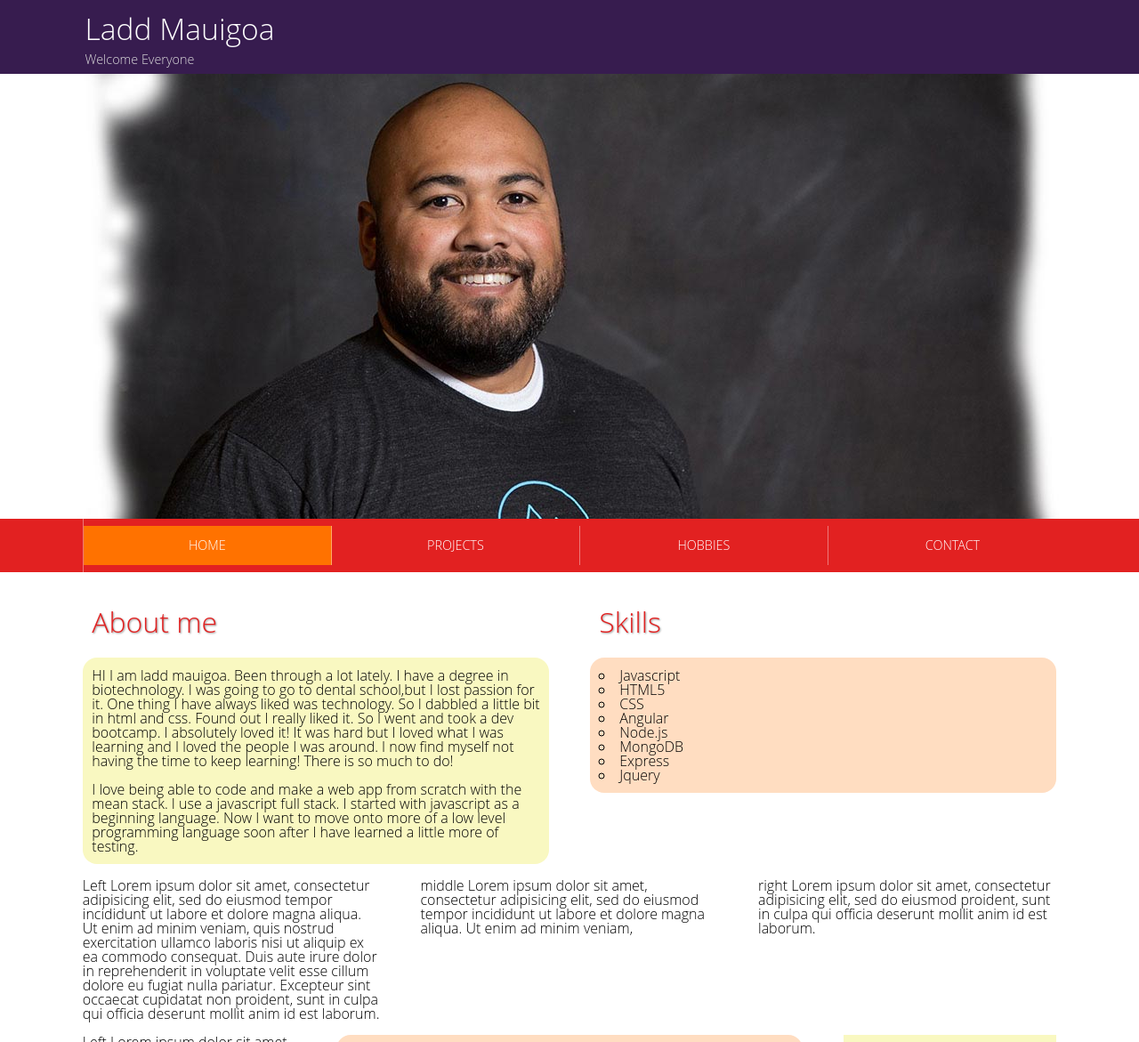
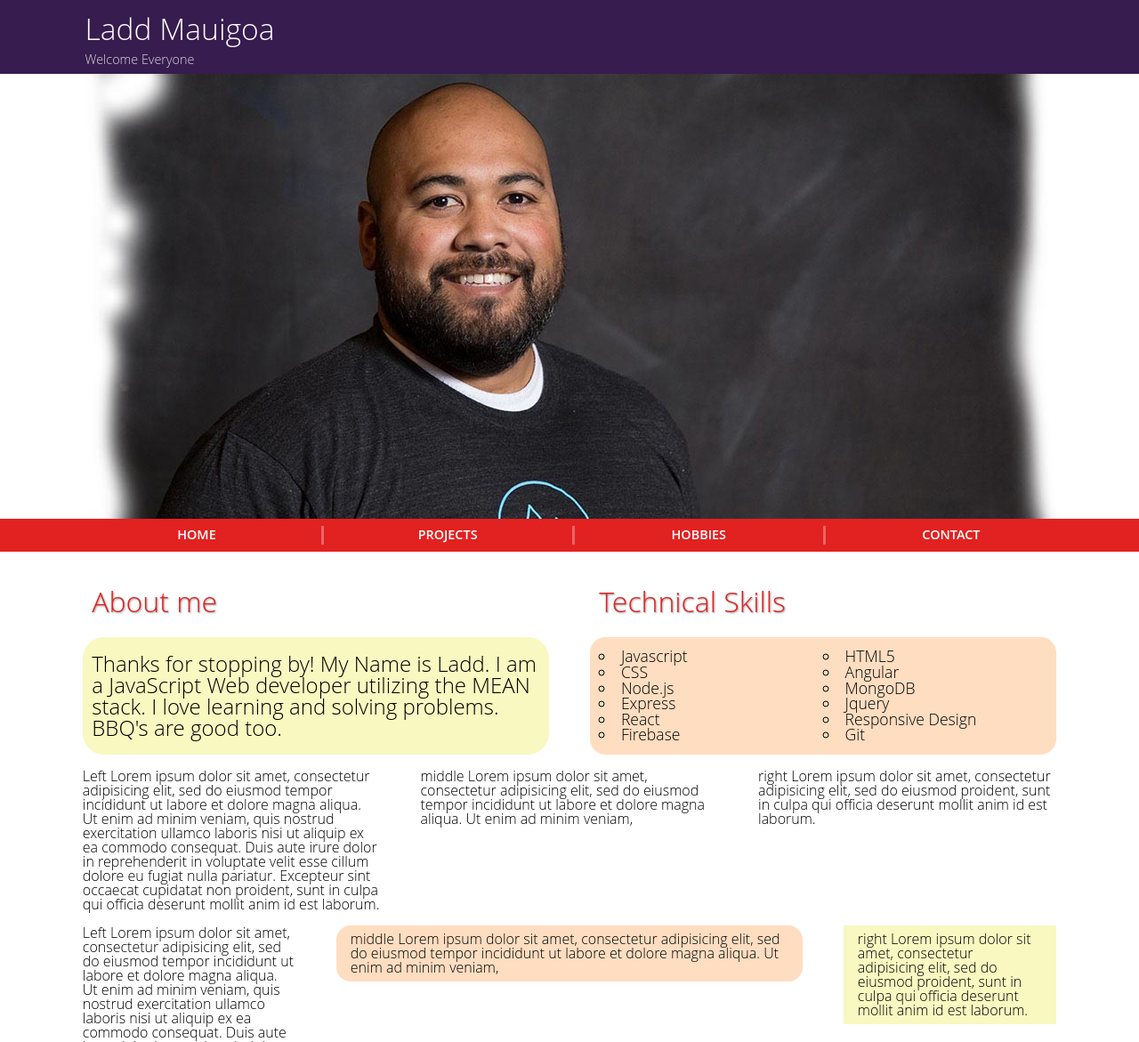
Before and after one commit to laddmauigoa/personalResponsive, a website: page public/index.html at #/contact in a window 1280 px wide. Shown: the top 1171 px of the page at 89% size. Drawn offline with nearby package versions, Linux system fonts and the light colour scheme; some packages are replaced by stand-ins of ours.

Commit message:
fixed the lists and added more templates

```diff
--- a/public/index.html
+++ b/public/index.html
@@ -40,7 +40,7 @@
 		<div id='navWrapper' >
 		<nav>
 			<ul id='myNav' class='clearfix'>
-				<li class='active'><a href='/#/'>HOME</a></li>
+				<li><a href='/#/'>HOME</a></li>
 				<li><a href='/#/projects'>PROJECTS</a></li>
 				<li><a href='/#/hobbies'>HOBBIES</a></li>
 				<li><a href='/#/contact'>CONTACT</a></li>
--- a/public/stylesheets/desktop.css
+++ b/public/stylesheets/desktop.css
@@ -14,16 +14,17 @@
 
 
 
+	nav ul {
+		padding-left: 1%;
+	}
 	nav ul li a {
 		transition: background .3s linear;
+		padding: .2em 1.5em;
 	}
 
 	nav ul li a:hover {
 		background-color: rgba(0,0,0,0.4);
-
 	}
 
-	h1 {
-	color: silver;
+
 }
-}
--- a/public/stylesheets/phone-default.css
+++ b/public/stylesheets/phone-default.css
@@ -139,9 +139,10 @@ nav ul li.active a {
 .column-6 .aboutPara {
 	background-color: #f9f8c1;
 	padding: .75em 2%;
+	font-size: 1.5em;
 }
 .column-6 .skills {
-	background-color: #ffddc1;
+
 	border-radius: 1em;
 }
 
@@ -149,8 +150,14 @@ nav ul li.active a {
 .skills {
 	list-style: circle inside none;
 	padding: .75em 2%;
+	background-color: #ffddc1;
+	font-size: 1.1em;
 }
 
+.column-6 ul li {
+	width: 50%;
+	float: left;
+}
 #icon {
 	background-image: url(../images/twitter.png);
 	background-repeat: no-repeat;
@@ -210,6 +217,7 @@ nav ul li a {
 nav ul li:last-child a {
 	border-right: none;
 }
+
 
 
 
--- a/public/stylesheets/tablet.css
+++ b/public/stylesheets/tablet.css
@@ -10,40 +10,8 @@
 
 
 /*---- NAVIGATION STUFF HERE -----*/
-#navWrapper {padding: 0;}
 
-button#showPhoneNav {
-	display: none;
-}
-
-nav ul {
-	display: block!important;
-	/* remove phone effects*/
-	padding: 0;
-	margin: 0 0 0 2%;
-	border: none;
-	border-radius: 0;
-	background-color: transparent;
-	border-left: 1px solid rgba(255,255,255,0.4);
-}
-
-nav ul li {
-	float: left;
-}
-
-
-nav ul li a {
-	border: none;
-	padding: 1em 1.5em;
-	font-weight: 300;
-	font-size: .9em;
-	border-right: 1px solid rgba(255,255,255,0.4);
-}
-
-nav ul li.active a {
-	color: #fff;
-	background: #ff7200;
-}
+nav ul li a br {display: none;}
 
 /*---- CONTENT -----*/
 
--- a/public/templates/homeTmpl.html
+++ b/public/templates/homeTmpl.html
@@ -5,17 +5,14 @@
 
 <div class='column-6'>
 <h1 class='titles'> About me </h1>
-<p class='aboutPara'>HI I am ladd mauigoa. Been through a lot lately. I have a degree in biotechnology. I was going to go to dental school,but I lost passion for it. One thing I have always liked was technology. So I dabbled a little bit in html and css. Found out I really liked it. So I went and took a dev bootcamp. I absolutely loved it! It was hard but I loved what I was learning and I loved the people I was around. I now find myself not having the time to keep learning! There is so much to do!
-
-<br>
-<br>
- I love being able to code and make a web app from scratch with the mean stack. I use a javascript full stack. I started with javascript as a beginning language. Now I want to move onto more of a low level programming language soon after I have learned a little more of testing.</p>
+<p class='aboutPara'>Thanks for stopping by! My Name is Ladd. I am a JavaScript Web developer utilizing the MEAN stack. I love learning and solving problems. BBQ's are good too.
+</p>
 </div> <!-- end of column-6 -->
 
 
 <div class='column-6'>
-<h1 class='titles'>Skills</h1>
-<ul class='skills'>
+<h1 class='titles'>Technical Skills</h1>
+<ul class='skills clearfix'>
 	<li> Javascript </li>
 	<li> HTML5 </li>
 	<li> CSS </li>
@@ -24,6 +21,10 @@
 	<li> MongoDB </li>
 	<li> Express </li>
 	<li> Jquery </li>
+	<li> React </li>
+	<li> Responsive Design </li>
+	<li> Firebase </li>
+	<li> Git </li>
 </ul>
 </div> <!-- end of column-6 -->
 </div> <!-- end of row -->
```
Also changed, not shown: public/templates/contactTmpl.html (+5 -0 lines), public/templates/hobbiesTmpl.html (+5 -0 lines), public/templates/projectsTmpl.html (+5 -0 lines).
